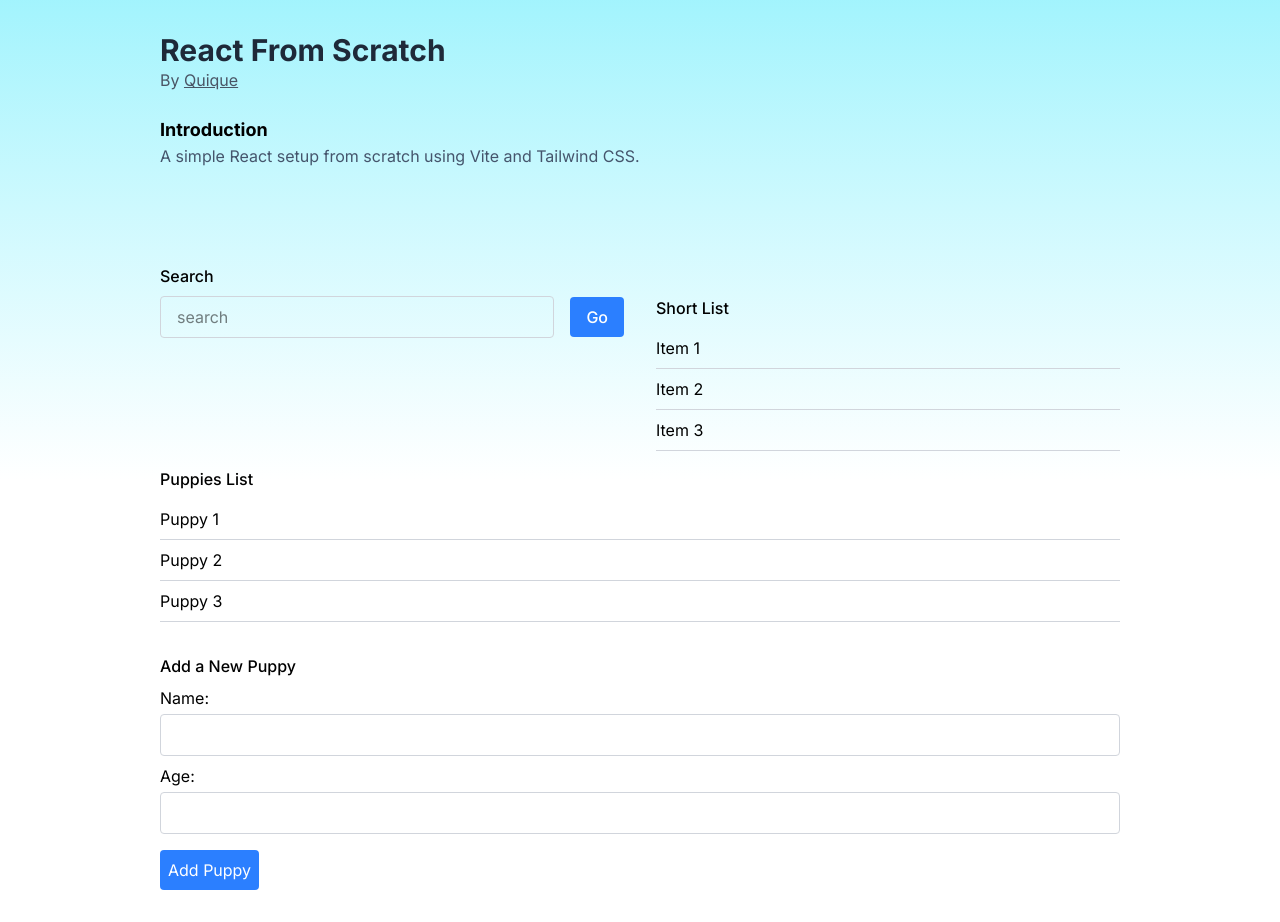
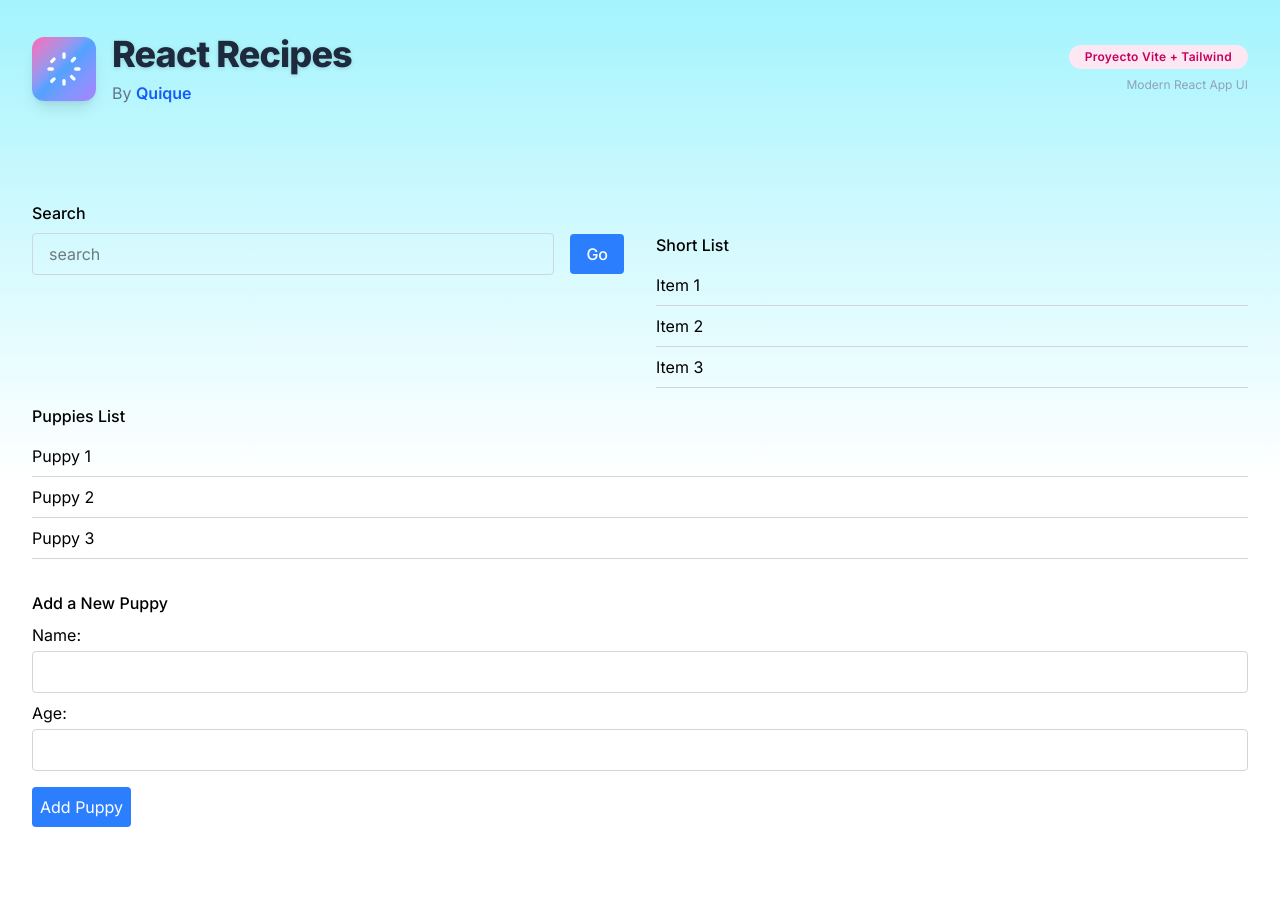
Before and after one commit to Reiduarig/react-from-scratch, a React (Vite) app: page / in a window 1280 px wide. After the commit the page ends 859 px from the top, so only its background shows below. Built offline with nearby package versions, Linux system fonts and the light colour scheme.

Commit message:
modificaciones diseño container y header

```diff
--- a/src/components/Container.jsx
+++ b/src/components/Container.jsx
@@ -1,3 +1,3 @@
 export function Container({ children }) {
-    return <div className="mx-auto max-w-5xl p-4 md:p-8">{children}</div>
+    return <div className="mx-auto max-w-7xl p-4 md:p-8">{children}</div>
 }
--- a/src/components/Header.jsx
+++ b/src/components/Header.jsx
@@ -1,13 +1,22 @@
 export function Header() {
     return (
-        <header className="mb-8">
-            <div>
-                <h1 className="text-3xl font-bold text-gray-800">React From Scratch</h1>
-                <p className="text-gray-600">By <a className="underline" href="#">Quique</a></p>
-            </div>
-            <div className="mt-6">
-                <h1 className="text-lg font-bold">Introduction</h1>
-                <p className="text-slate-600">A simple React setup from scratch using Vite and Tailwind CSS.</p>
+        <header className="mb-12">
+            <div className="flex flex-col md:flex-row md:items-center md:justify-between gap-4">
+                <div className="flex items-center gap-4">
+                    <div className="bg-gradient-to-br from-pink-400 via-blue-400 to-violet-400 rounded-xl p-3 shadow-lg">
+                        <svg className="w-10 h-10 text-white" fill="none" stroke="currentColor" strokeWidth="2" viewBox="0 0 24 24">
+                            <path strokeLinecap="round" strokeLinejoin="round" d="M12 3v2m0 14v2m9-9h-2M5 12H3m15.364-6.364l-1.414 1.414M6.05 17.95l-1.414 1.414M17.95 17.95l-1.414-1.414M6.05 6.05L4.636 7.464" />
+                        </svg>
+                    </div>
+                    <div>
+                        <h1 className="text-4xl font-extrabold text-slate-800 tracking-tight leading-tight drop-shadow-sm">React Recipes</h1>
+                        <p className="text-slate-500 text-base mt-1">By <a className="font-semibold text-blue-600 hover:underline" href="#">Quique</a></p>
+                    </div>
+                </div>
+                <div className="flex flex-col items-start md:items-end">
+                    <span className="inline-block bg-pink-100 text-pink-700 font-semibold px-4 py-1 rounded-full text-xs mb-2 tracking-wide">Proyecto Vite + Tailwind</span>
+                    <span className="text-slate-400 text-xs">Modern React App UI</span>
+                </div>
             </div>
         </header>
     )
```
